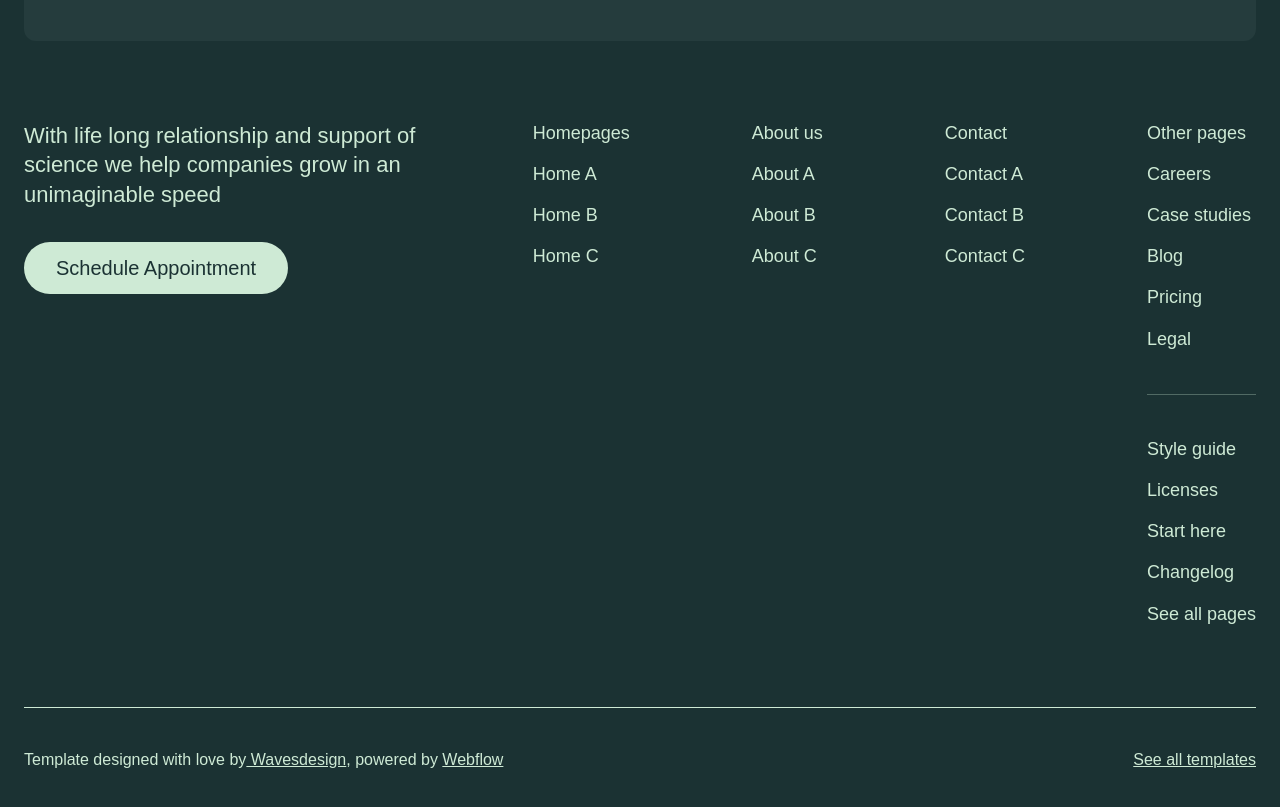
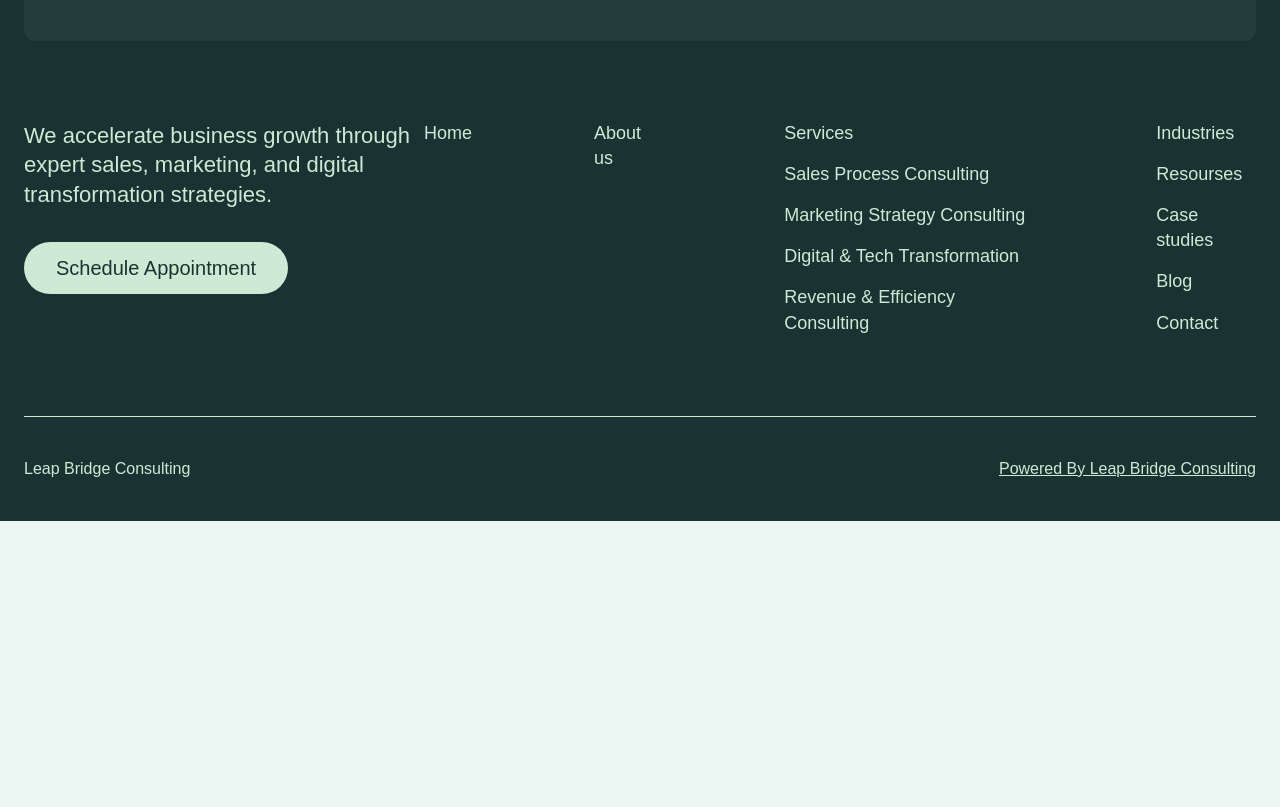
Before and after one commit to manu958/leap-bridge-ui, a Next.js app: page / in a window 1280 px wide. Shown: the part 8640-9447 px from the top of the page. After the commit the page ends 9161 px from the top, so only its background shows below. Built offline with nearby package versions, Linux system fonts and the light colour scheme; a web font is replaced by a local one.

Commit message:
footerchanges

```diff
--- a/app/components/footer.tsx
+++ b/app/components/footer.tsx
@@ -8,29 +8,6 @@
         <footer className={`bg-[#1b3233] text-gray-300 ${satoshi.className}`}>
             <div className="max-w-[1400px] mx-auto md:px-[24px] px-[16px] pt-[100px] pb-[40px]">
 
-                {/* <div className="box-news flex flex-col md:flex-row justify-between items-center bg-[#253c3d] rounded-[10px] gap-6 p-8 border-b border-gray-700">
-
-                    <div>
-                        <Image
-                            src="/assests/header/images/665d580d007277205ba132e1_LogoLight.svg"
-                            alt="We Consult Logo"
-                            width={300}
-                            height={50}
-                            className="h-8"
-                        />
-                    </div>
-
-                    <div className=" flex w-full md:w-auto items-center bg-[#1B3233] rounded-full overflow-hidden border border-gray-600">
-                        <input
-                            type="email"
-                            placeholder="Your email"
-                            className="flex-1 px-4 py-2 bg-transparent text-gray-200 placeholder-gray-400 focus:outline-none"
-                        />
-                        <button className="ebutton bg-[#cde8d9] text-[#1b3233] font-medium px-6 py-2 hover:bg-[#bde0cc] transition">
-                            Subscribe
-                        </button>
-                    </div>
-                </div> */}
 
                 <div className="md:flex justify-between items-center bg-[#253c3d] rounded-[12px] py-[60px] px-[48px]">
                     {/* Logo */}
@@ -73,7 +50,7 @@
                     {/* Left Content */}
                     <div className="flex flex-col md:items-start items:center gap-[32px] max-w-[400px]">
                         <p className="text-[var(--lgreen)] text-[22px] leading-[135%]">
-                            With life long relationship and support of science we help companies grow in an unimaginable speed
+                           We accelerate business growth through expert sales, marketing, and digital transformation strategies.
                         </p>
                         {/* <button className="bg-[#cde8d9] text-[#1b3233]  px-6 py-3 rounded-full shadow-md hover:opacity-90 transition duration-300">
                             Buy this template – $129
@@ -85,47 +62,48 @@
                         <div className="flex flex-col md:flex-row md:gap-[122px] gap-[80px] md:text-start text-center">
                             <div className="">
                                 <ul className="space-y-4">
-                                    <li><div className="heading-footer-links">Homepages</div></li>
-                                    <li><Link href="#" className="footer-link">Home A</Link></li>
+                                    <li><div className="heading-footer-links">Home</div></li>
+                                    {/* <li><Link href="#" className="footer-link">Home A</Link></li>
                                     <li><Link href="#" className="footer-link">Home B</Link></li>
-                                    <li><Link href="#" className="footer-link">Home C</Link></li>
+                                    <li><Link href="#" className="footer-link">Home C</Link></li> */}
                                 </ul>
                             </div>
                             <div className="">
                                 <ul className="space-y-4">
                                     <li><div className="heading-footer-links">About us</div></li>
-                                    <li><Link href="#" className="footer-link">About A</Link></li>
+                                    {/* <li><Link href="#" className="footer-link">About A</Link></li>
                                     <li><Link href="#" className="footer-link">About B</Link></li>
-                                    <li><Link href="#" className="footer-link">About C</Link></li>
+                                    <li><Link href="#" className="footer-link">About C</Link></li> */}
                                 </ul>
                             </div>
                             <div className="block">
                                 <ul className="space-y-4">
-                                    <li><div className="heading-footer-links">Contact</div></li>
-                                    <li><Link href="#" className="footer-link">Contact A</Link></li>
-                                    <li><Link href="#" className="footer-link">Contact B</Link></li>
-                                    <li><Link href="#" className="footer-link">Contact C</Link></li>
+                                    <li><div className="heading-footer-links">Services</div></li>
+                                    <li><Link href="#" className="footer-link">Sales Process Consulting</Link></li>
+                                    <li><Link href="#" className="footer-link">Marketing Strategy Consulting</Link></li>
+                                    <li><Link href="#" className="footer-link">Digital & Tech Transformation</Link></li>
+                                    <li><Link href="#" className="footer-link">Revenue & Efficiency Consulting</Link></li>
                                 </ul>
                             </div>
                             <div className="block">
                                 <ul className="space-y-4">
-                                    <li><div className="heading-footer-links">Other pages</div></li>
-                                    <li><Link href="#" className="footer-link">Careers</Link></li>
+                                    <li><div className="heading-footer-links">Industries</div></li>
+                                    <li><Link href="#" className="footer-link">Resourses</Link></li>
                                     <li><Link href="#" className="footer-link">Case studies</Link></li>
                                     <li><Link href="#" className="footer-link">Blog</Link></li>
-                                    <li><Link href="#" className="footer-link">Pricing</Link></li>
-                                    <li><Link href="#" className="footer-link">Legal</Link></li>
+                                    <li><Link href="#" className="footer-link">Contact</Link></li>
+                                    {/* <li><Link href="#" className="footer-link">Legal</Link></li> */}
                                 </ul>
 
-                                <hr className="my-[42px]  border-t border-[#ceead54d]" />
-
+                                {/* <hr className="my-[42px]  border-t border-[#ceead54d]" /> */}
+{/*
                                 <ul className="space-y-4">
                                     <li><Link href="#" className="footer-link">Style guide</Link></li>
                                     <li><Link href="#" className="footer-link">Licenses</Link></li>
                                     <li><Link href="#" className="footer-link">Start here</Link></li>
                                     <li><Link href="#" className="footer-link">Changelog</Link></li>
                                     <li><Link href="#" className="footer-link">See all pages</Link></li>
-                                </ul>
+                                </ul> */}
                             </div>
                         </div>
                     </div>
@@ -135,11 +113,11 @@
 
                 <div className="flex md:flex-row flex-col justify-between items-center mt-20 pt-10 text-base border-t border-[var(--lgreen)]">
                     <div className="text-[var(--lgreen)] text-base md:text-start text-center md:mb-0 mb-7">
-                        Template designed with love by
-                        <Link href="#" target="_blank" className="legal-footer-link underline" > Wavesdesign</Link>, powered by <Link href="#" target="_blank" className="legal-footer-link underline" > Webflow </Link>
+                        Leap Bridge Consulting
+                        {/* <Link href="#" target="_blank" className="legal-footer-link underline" > Wave</Link>, powered by <Link href="#" target="_blank" className="legal-footer-link underline" > Webflow </Link> */}
                     </div>
                     <div className="text-[var(--lgreen)] text-base">
-                        <Link href="#" target="_blank" className="legal-footer-link underline" > See all templates </Link>
+                        <Link href="#" target="_blank" className="legal-footer-link underline" > Powered By Leap Bridge Consulting </Link>
                     </div>
                 </div>
 
```
